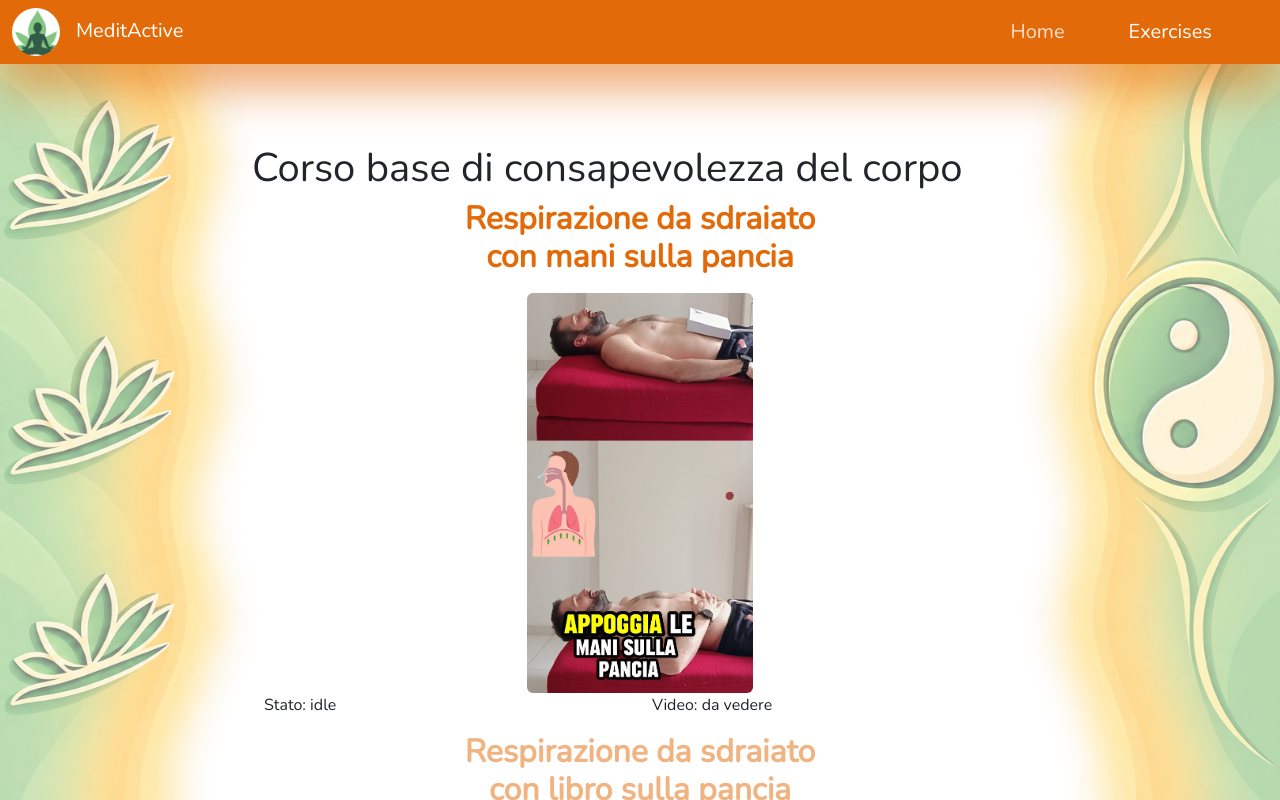
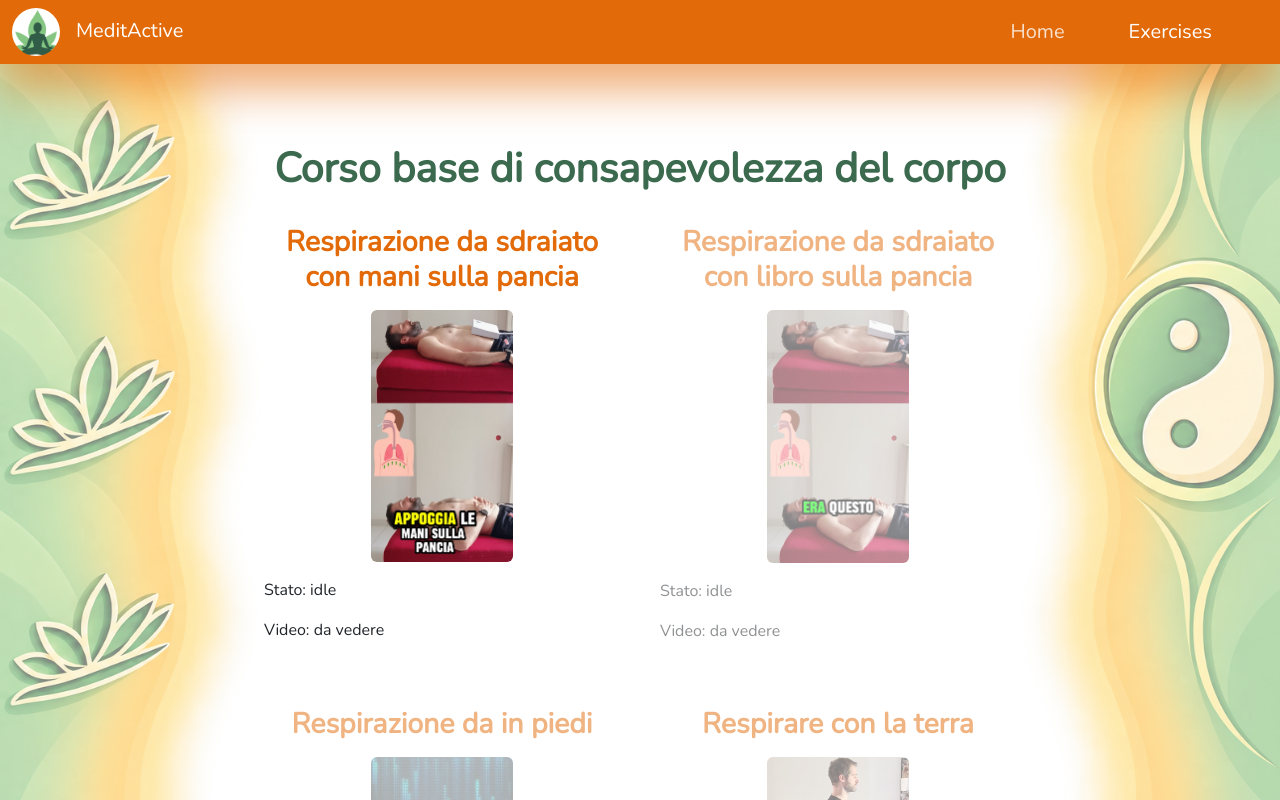
Before and after one commit to FabryPostRock/MeditActiveReact, a React (Vite) app: page /exercises in a window 1280 px wide. Shown: the top 800 px of the page. Built offline with nearby package versions, Linux system fonts and the light colour scheme.

Commit message:
styled headlines and fixed element positioning in the grid

```diff
--- a/src/App.scss
+++ b/src/App.scss
@@ -240,6 +240,48 @@ ul {
   }
 }
 
+.fs-md-2 {
+  @media only screen and (min-width: 767px) {
+    font-size: calc(1.325rem + 0.9vw) !important;
+  }
+}
+
+.fs-md-3 {
+  @media only screen and (min-width: 767px) {
+    font-size: calc(1.3rem + 0.6vw) !important;
+  }
+}
+
+.fs-md-4 {
+  @media only screen and (min-width: 767px) {
+    font-size: calc(1.275rem + 0.3vw) !important;
+  }
+}
+
+.fs-lg-1 {
+  @media only screen and (min-width: 767px) {
+    font-size: calc(1.375rem + 1.5vw) !important;
+  }
+}
+
+.fs-lg-2 {
+  @media only screen and (min-width: 767px) {
+    font-size: calc(1.325rem + 0.9vw) !important;
+  }
+}
+
+.fs-lg-3 {
+  @media only screen and (min-width: 767px) {
+    font-size: calc(1.3rem + 0.6vw) !important;
+  }
+}
+
+.fs-lg-4 {
+  @media only screen and (min-width: 767px) {
+    font-size: calc(1.275rem + 0.3vw) !important;
+  }
+}
+
 /*---------------------------------------- POSITIONING ----------------------------*/
 
 .container-grid {
--- a/src/components/exercise/article.tsx
+++ b/src/components/exercise/article.tsx
@@ -17,12 +17,13 @@ export default function Article({ section, status, videoCompleted, isLocked }: E
       /**pe-none: impedisce interazioni con mouse e touch */
       className={isLocked ? 'pe-none opacity-50' : ''}
     >
-      <div className="container">
+      <div className="container mt-3 mb-3">
         <div className="row d-flex justify-content-center">
-          <div className="col-12 col-md-8 col-lg-6">
+          <div className="col-12">
             <Title
               title={section.title}
               txtColor={'var(--bs-secondary)'}
+              txtSize={['fs-2', 'fs-md-3', 'fs-lg-3']}
               headlineType={'h2'}
               position={'text-center'}
               underlineOnHover={true}
@@ -31,17 +32,17 @@ export default function Article({ section, status, videoCompleted, isLocked }: E
           </div>
           <div className="col-12 d-flex justify-content-center">
             <img
-              className="h-auto w-sm-40 w-md-30 w-lg-30 rounded"
+              className="h-auto w-sm-40 w-lg-40 rounded"
               src={section.thumbnailUrl}
               alt={`Anteprima di ${section.title}`}
             />
           </div>
         </div>
-        <div className="row d-flex justify-content-center">
-          <div className="col-12  col-sm-6">
+        <div className="row d-flex justify-content-center mt-3">
+          <div className="col-12 text-md-center text-lg-start">
             <p>Stato: {status}</p>
           </div>
-          <div className="col-12 col-sm-6">
+          <div className="col-12 text-md-center text-lg-start">
             <p>
               Video:
               {videoCompleted ? ' completato' : ' da vedere'}
--- a/src/components/exercise/exerciseView.tsx
+++ b/src/components/exercise/exerciseView.tsx
@@ -157,6 +157,7 @@ export default function ExerciseView({ section, isLocked }: ExerciseCardProps) {
         <Title
           title={section.title}
           txtColor={'var(--bs-secondary)'}
+          txtSize={['fs-2']}
           headlineType={'h2'}
           position={'text-center'}
           underlineOnHover={true}
--- a/src/components/homeConcept.tsx
+++ b/src/components/homeConcept.tsx
@@ -32,6 +32,7 @@ export function HomeConcept({ concept, imageOnLeft }: HomeConceptProps) {
                 <Title
                   title={concept.title}
                   txtColor={imageOnLeft ? 'var(--bs-dark-green)' : 'var(--bs-secondary)'}
+                  txtSize={['fs-2']}
                   headlineType={'h2'}
                   position={'text-start'}
                   underlineOnHover={true}
--- a/src/components/title.tsx
+++ b/src/components/title.tsx
@@ -1,9 +1,14 @@
 type HeadingTag = 'h1' | 'h2' | 'h3' | 'h4' | 'h5' | 'h6';
 type Position = 'text-start' | 'text-center' | 'text-end';
+type TextSizeClass =
+  'fs-1' | 'fs-2' | 'fs-3' | 'fs-4' | 'fs-lg-1' | 'fs-lg-2' | 'fs-lg-3' | 'fs-lg-4' | 'fs-md-2' | 'fs-md-3' | 'fs-md-4';
+// Allows combination of multiple classes
+type TextSize = TextSizeClass[];
 
 interface ExerciseTitle {
   title: string;
   txtColor: string;
+  txtSize: TextSize;
   headlineType: HeadingTag;
   position: Position;
   underlineOnHover: boolean;
@@ -11,13 +16,13 @@ interface ExerciseTitle {
 }
 
 // headlineType: Tag inside a destructuring means 'rename' it's not a type assignment
-export function Title({ title, txtColor, headlineType: Tag, position, underlineOnHover }: ExerciseTitle) {
+export function Title({ title, txtColor, headlineType: Tag, position, underlineOnHover, txtSize }: ExerciseTitle) {
   return (
-    <Tag className={`fw-bold fs-2 ${position} mb-3`} style={{ color: txtColor }}>
+    <Tag className={`fw-bold ${txtSize.join(' ')} ${position} mb-3`} style={{ color: txtColor }}>
       {/*'width: fit-content' used for the animation pourposes disrupts the floating behaviour of the text content if used directly
         in the h2 */}
 
-      {underlineOnHover ? <span className="text-underline">{title}</span> : null}
+      {underlineOnHover ? <span className="text-underline">{title}</span> : title}
     </Tag>
   );
 }
--- a/src/pages/exercises.tsx
+++ b/src/pages/exercises.tsx
@@ -1,12 +1,20 @@
 import { exerciseSections } from '../data/learningContent';
 import ExerciseCard from '../components/exercise/exerciseCard';
+import { Title } from '../components/title';
 
 export default function Exercises() {
   return (
     <div className="container">
-      <h1>Corso base di consapevolezza del corpo</h1>
-
-      <div>
+      <Title
+        title={'Corso base di consapevolezza del corpo'}
+        txtColor={'var(--bs-dark-green)'}
+        txtSize={['fs-1', 'fs-md-2', 'fs-lg-1']}
+        headlineType={'h1'}
+        position={'text-center'}
+        underlineOnHover={false}
+        scaleOnHover={false}
+      />
+      <div className="container-grid">
         {exerciseSections.map((section) => (
           <ExerciseCard key={section.id} section={section} />
         ))}
```
Also changed, not shown: src/App.css.
